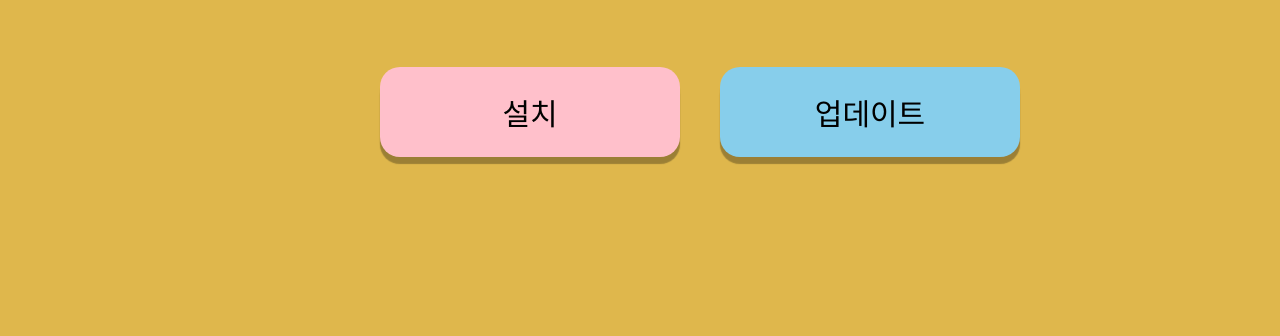
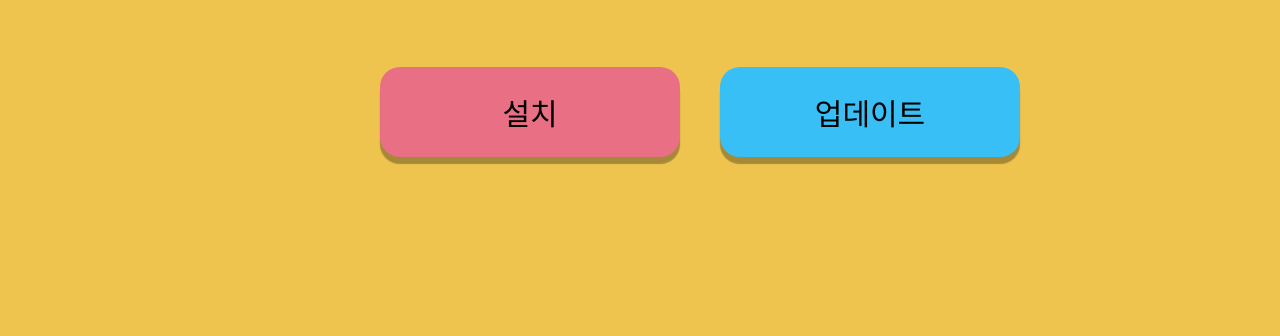
Before and after one commit to l52w/Cookie-Run, a plain HTML site: page index.html in a window 1280 px wide. Shown: the part 764-1100 px from the top of the page. Drawn offline with Linux system fonts and the light colour scheme.

Commit message:
Update style.css

```diff
--- a/css/style.css
+++ b/css/style.css
@@ -13,11 +13,11 @@ header .nav a  { color: #fff; display: flex; }
 header .mainlogo img { position: absolute; width: 300px; margin-top: 220px; margin-left: -700px;}
 
 #s1 {
-    width: 100%; height: 600px; background: rgb(223, 183, 76);
+    width: 100%; height: 600px; background: rgb(238, 196, 79);
     display: flex; flex-direction: column; justify-content: center; align-items: center;
 }
 #s1 .title h1 { color: #fff; font-size: 50px; padding-bottom: 80px; padding-left: 130px;}
 #s1 button { width: 300px; height: 90px; padding: 10px 20px; border-radius: 20px; font-size: 30px; border: none; }
 #s1 .button {display: flex; grid-column-gap: 40px;}
-#s1 .install { background: pink; box-shadow: rgba(0,0,0,0.3) 0px 7px 1px 0.1px; }
-#s1 .update { background: skyblue; box-shadow: rgba(0,0,0,0.3) 0px 7px 1px 0.1px; }
+#s1 .install { background: rgb(233, 112, 132); box-shadow: rgba(0,0,0,0.3) 0px 7px 1px 0.1px; }
+#s1 .update { background: rgb(56, 191, 245); box-shadow: rgba(0,0,0,0.3) 0px 7px 1px 0.1px; }
```
